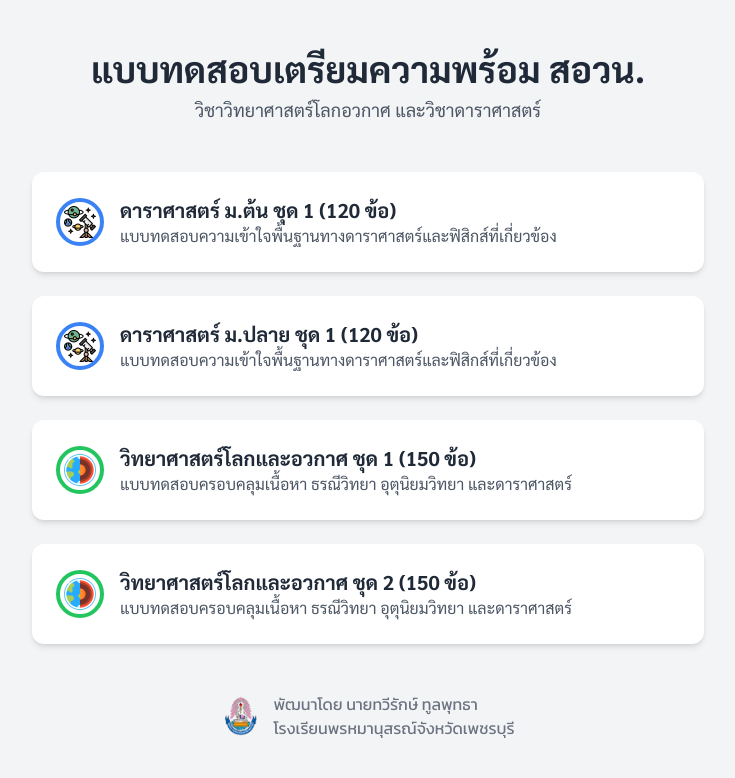
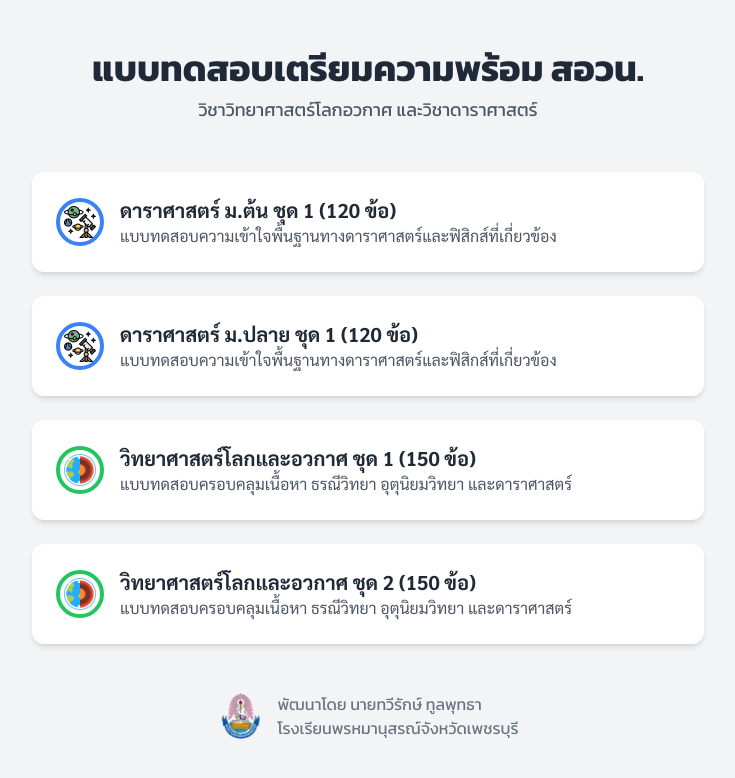
Before and after one commit to golftaweerak/EarthScienceQuiz, a plain HTML site: page index.html in a window 1280 px wide. Shown: the whole page, without its empty margins (272-1007 px from the left). Drawn offline with nearby package versions, Linux system fonts and the light colour scheme.

Commit message:
Enhance header styling and adjust logo size for improved visual consistency

```diff
--- a/index.html
+++ b/index.html
@@ -21,7 +21,7 @@
 
     <div class="container mx-auto px-4 py-8 md:py-12">
 
-        <header class="text-center mb-8 md:mb-12">
+        <header class="text-center mb-8 md:mb-12 font-kanit">
             <h1 class="text-3xl md:text-4xl font-bold text-gray-800">แบบทดสอบเตรียมความพร้อม สอวน.</h1>
             <p class="text-lg text-gray-600 mt-2">วิชาวิทยาศาสตร์โลกอวกาศ และวิชาดาราศาสตร์</p>
         </header>
@@ -99,7 +99,7 @@
 
         <footer class="text-center mt-12 text-gray-500 font-kanit">
             <div class="inline-flex items-center space-x-3">
-                <img src="./1076370247_normal.png" alt="promma logo" class="h-10 w-10">
+                <img src="./1076370247_normal.png" alt="promma logo" class="h-12 w-12">
                 <div class="text-left">
                     <p>พัฒนาโดย นายทวีรักษ์ ทูลพุทธา</p>
                     <p>โรงเรียนพรหมานุสรณ์จังหวัดเพชรบุรี</p>
```
